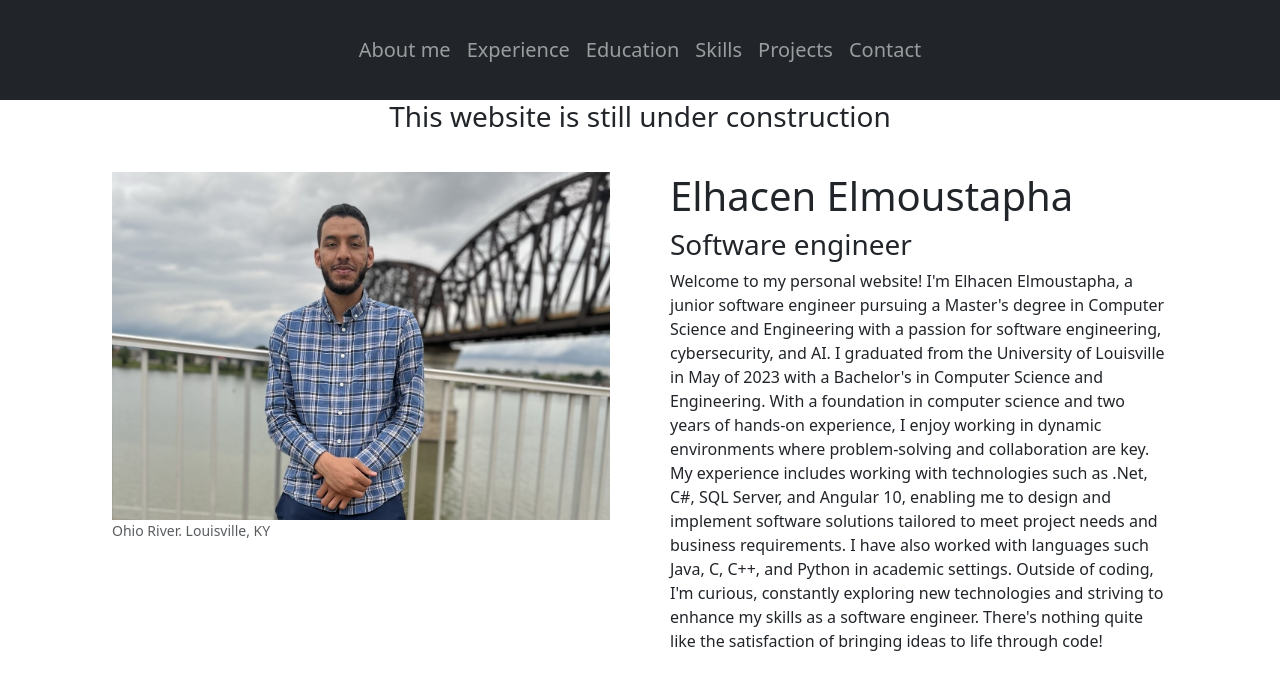
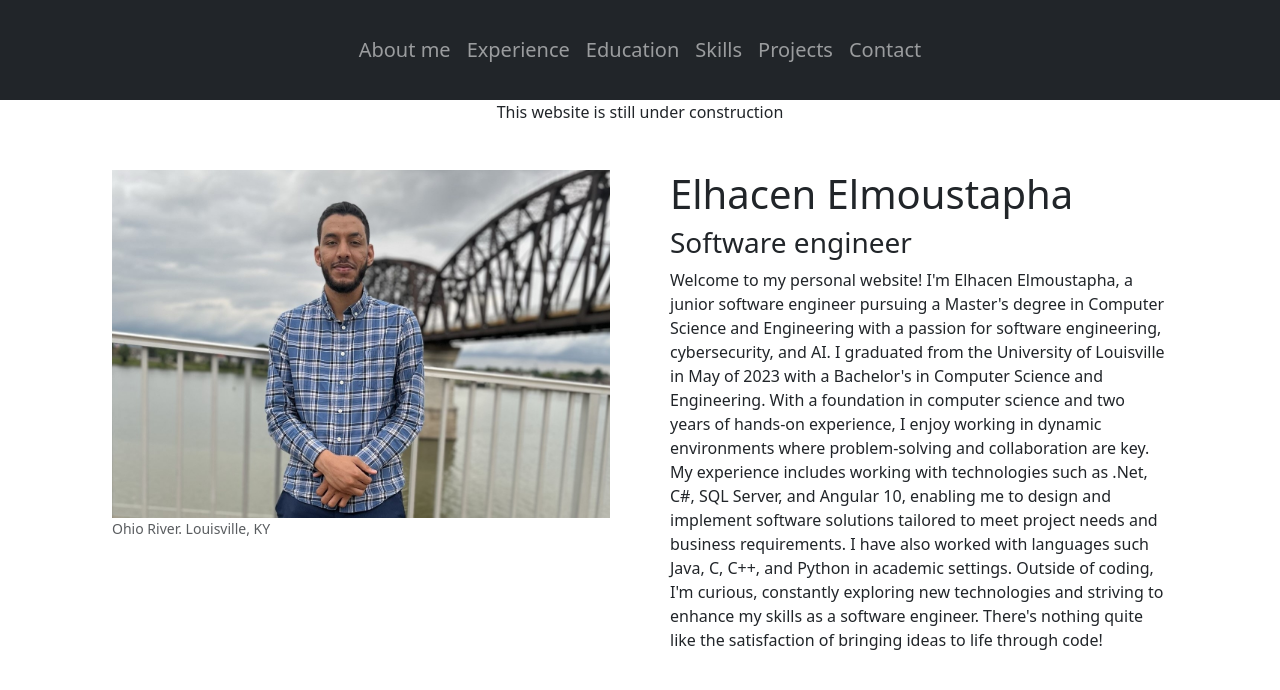
Before and after one commit to Elhacen18/PersonalProfile, a React (Create React App) app: page / in a window 1280 px wide. Shown: the top 690 px of the page. Built offline with nearby package versions, Linux system fonts and the light colour scheme.

Commit message:
change h1 to p

```diff
--- a/src/Components/NavMenu.js
+++ b/src/Components/NavMenu.js
@@ -25,7 +25,7 @@ class NavMenu extends Component {
 
         </Container>
       </Navbar>
-      <h3 className='H1'>This website is still under construction</h3>
+      <p className='H1'>This website is still under construction</p>
       </>
     );
   }
```
